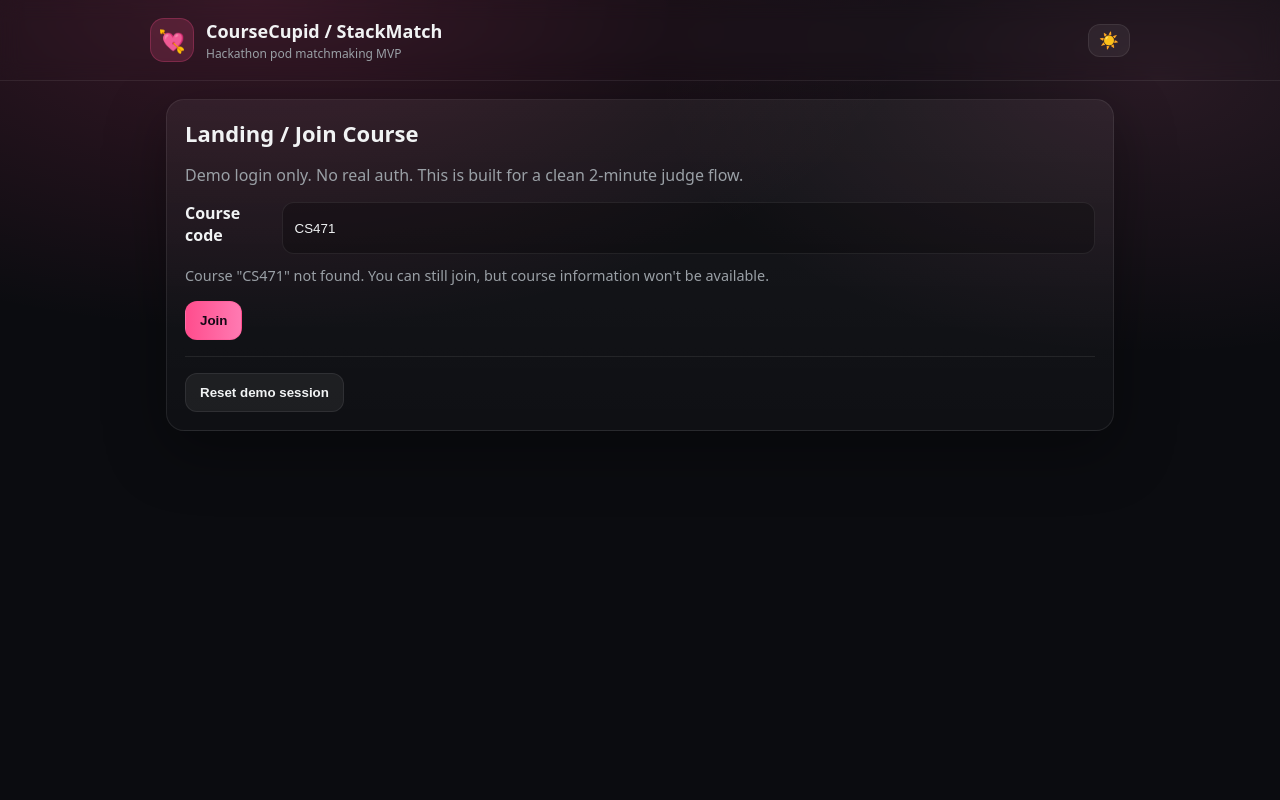
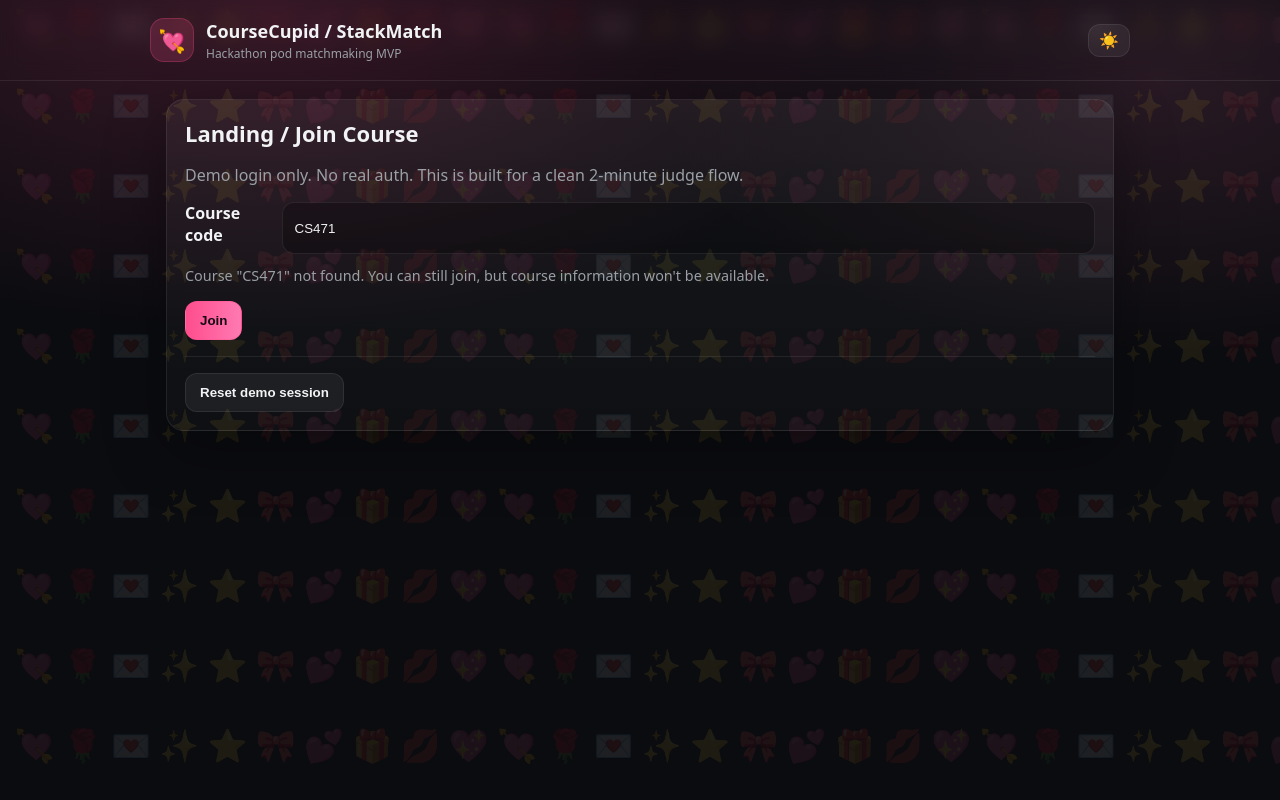
Before and after one commit to dzhou6/SPEED, a React (Vite) app: page / in a window 1280 px wide. Built offline with nearby package versions, Linux system fonts and the light colour scheme.

Commit message:
Update frontend styles

```diff
--- a/src/styles.css
+++ b/src/styles.css
@@ -29,9 +29,40 @@ body {
   background: radial-gradient(1200px 600px at 20% 0%, rgba(255,77,141,0.18), transparent 55%),
               radial-gradient(900px 500px at 90% 10%, rgba(255,122,178,0.12), transparent 55%),
               var(--bg);
+  background-attachment: scroll;
   color: var(--text);
   transition: background-color 0.3s ease, color 0.3s ease;
+  position: relative;
+  overflow-x: hidden;
+  min-height: 100vh;
 }
+
+body::before {
+  content: "💘 🌹 💌 ✨ ⭐ 🎀 💕 🎁 💋 💖 💘 🌹 💌 ✨ ⭐ 🎀 💕 🎁 💋 💖 💘 🌹 💌 ✨ ⭐ 🎀 💕 🎁 💋 💖\A💘 🌹 💌 ✨ ⭐ 🎀 💕 🎁 💋 💖 💘 🌹 💌 ✨ ⭐ 🎀 💕 🎁 💋 💖 💘 🌹 💌 ✨ ⭐ 🎀 💕 🎁 💋 💖\A💘 🌹 💌 ✨ ⭐ 🎀 💕 🎁 💋 💖 💘 🌹 💌 ✨ ⭐ 🎀 💕 🎁 💋 💖 💘 🌹 💌 ✨ ⭐ 🎀 💕 🎁 💋 💖\A💘 🌹 💌 ✨ ⭐ 🎀 💕 🎁 💋 💖 💘 🌹 💌 ✨ ⭐ 🎀 💕 🎁 💋 💖 💘 🌹 💌 ✨ ⭐ 🎀 💕 🎁 💋 💖\A💘 🌹 💌 ✨ ⭐ 🎀 💕 🎁 💋 💖 💘 🌹 💌 ✨ ⭐ 🎀 💕 🎁 💋 💖 💘 🌹 💌 ✨ ⭐ 🎀 💕 🎁 💋 💖\A💘 🌹 💌 ✨ ⭐ 🎀 💕 🎁 💋 💖 💘 🌹 💌 ✨ ⭐ 🎀 💕 🎁 💋 💖 💘 🌹 💌 ✨ ⭐ 🎀 💕 🎁 💋 💖\A💘 🌹 💌 ✨ ⭐ 🎀 💕 🎁 💋 💖 💘 🌹 💌 ✨ ⭐ 🎀 💕 🎁 💋 💖 💘 🌹 💌 ✨ ⭐ 🎀 💕 🎁 💋 💖\A💘 🌹 💌 ✨ ⭐ 🎀 💕 🎁 💋 💖 💘 🌹 💌 ✨ ⭐ 🎀 💕 🎁 💋 💖 💘 🌹 💌 ✨ ⭐ 🎀 💕 🎁 💋 💖\A💘 🌹 💌 ✨ ⭐ 🎀 💕 🎁 💋 💖 💘 🌹 💌 ✨ ⭐ 🎀 💕 🎁 💋 💖 💘 🌹 💌 ✨ ⭐ 🎀 💕 🎁 💋 💖\A💘 🌹 💌 ✨ ⭐ 🎀 💕 🎁 💋 💖 💘 🌹 💌 ✨ ⭐ 🎀 💕 🎁 💋 💖 💘 🌹 💌 ✨ ⭐ 🎀 💕 🎁 💋 💖\A💘 🌹 💌 ✨ ⭐ 🎀 💕 🎁 💋 💖 💘 🌹 💌 ✨ ⭐ 🎀 💕 🎁 💋 💖 💘 🌹 💌 ✨ ⭐ 🎀 💕 🎁 💋 💖\A💘 🌹 💌 ✨ ⭐ 🎀 💕 🎁 💋 💖 💘 🌹 💌 ✨ ⭐ 🎀 💕 🎁 💋 💖 💘 🌹 💌 ✨ ⭐ 🎀 💕 🎁 💋 💖\A💘 🌹 💌 ✨ ⭐ 🎀 💕 🎁 💋 💖 💘 🌹 💌 ✨ ⭐ 🎀 💕 🎁 💋 💖 💘 🌹 💌 ✨ ⭐ 🎀 💕 🎁 💋 💖\A💘 🌹 💌 ✨ ⭐ 🎀 💕 🎁 💋 💖 💘 🌹 💌 ✨ ⭐ 🎀 💕 🎁 💋 💖 💘 🌹 💌 ✨ ⭐ 🎀 💕 🎁 💋 💖\A💘 🌹 💌 ✨ ⭐ 🎀 💕 🎁 💋 💖 💘 🌹 💌 ✨ ⭐ 🎀 💕 🎁 💋 💖 💘 🌹 💌 ✨ ⭐ 🎀 💕 🎁 💋 💖\A💘 🌹 💌 ✨ ⭐ 🎀 💕 🎁 💋 💖 💘 🌹 💌 ✨ ⭐ 🎀 💕 🎁 💋 💖 💘 🌹 💌 ✨ ⭐ 🎀 💕 🎁 💋 💖\A💘 🌹 💌 ✨ ⭐ 🎀 💕 🎁 💋 💖 💘 🌹 💌 ✨ ⭐ 🎀 💕 🎁 💋 💖 💘 🌹 💌 ✨ ⭐ 🎀 💕 🎁 💋 💖\A💘 🌹 💌 ✨ ⭐ 🎀 💕 🎁 💋 💖 💘 🌹 💌 ✨ ⭐ 🎀 💕 🎁 💋 💖 💘 🌹 💌 ✨ ⭐ 🎀 💕 🎁 💋 💖\A💘 🌹 💌 ✨ ⭐ 🎀 💕 🎁 💋 💖 💘 🌹 💌 ✨ ⭐ 🎀 💕 🎁 💋 💖 💘 🌹 💌 ✨ ⭐ 🎀 💕 🎁 💋 💖\A💘 🌹 💌 ✨ ⭐ 🎀 💕 🎁 💋 💖 💘 🌹 💌 ✨ ⭐ 🎀 💕 🎁 💋 💖 💘 🌹 💌 ✨ ⭐ 🎀 💕 🎁 💋 💖";
+  position: fixed;
+  top: 0;
+  left: 0;
+  width: 100%;
+  height: 200%;
+  font-size: 32px;
+  line-height: 2.5;
+  overflow: hidden;
+  z-index: -1;
+  pointer-events: none;
+  opacity: 0.08;
+  white-space: pre;
+  animation: floatEmojis 30s linear infinite;
+}
+
+@keyframes floatEmojis {
+  0% { transform: translateY(0) translateX(0); }
+  25% { transform: translateY(-15%) translateX(20px); }
+  50% { transform: translateY(-30%) translateX(-10px); }
+  75% { transform: translateY(-45%) translateX(15px); }
+  100% { transform: translateY(-50%) translateX(0); }
+}
+
+
 
 [data-theme="light"] body {
   background: radial-gradient(1200px 600px at 20% 0%, rgba(255,77,141,0.08), transparent 55%),
```
